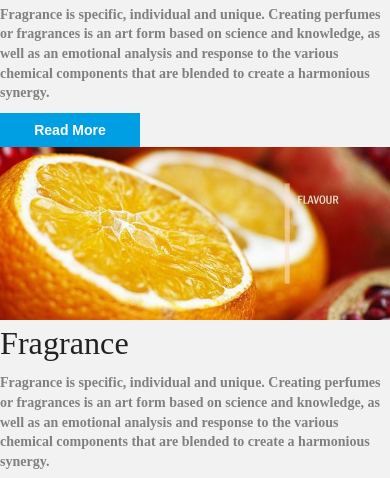
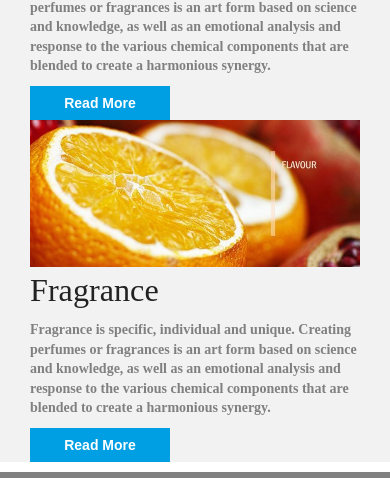
Before and after one commit to irfanahmed125/Accence, a plain HTML site: page index.html in a window 390 px wide. Shown: the part 632-1110 px from the top of the page. Drawn offline with Linux system fonts and the light colour scheme.

Commit message:
Update style.css

```diff
--- a/style.css
+++ b/style.css
@@ -330,6 +330,7 @@
 
 
      }
+
      .flower-section
      {
 
@@ -337,6 +338,7 @@
     height:auto;
     flex-direction: column;
     margin-top: 10px;
+    padding-inline:30px;
 
 
      }
```
